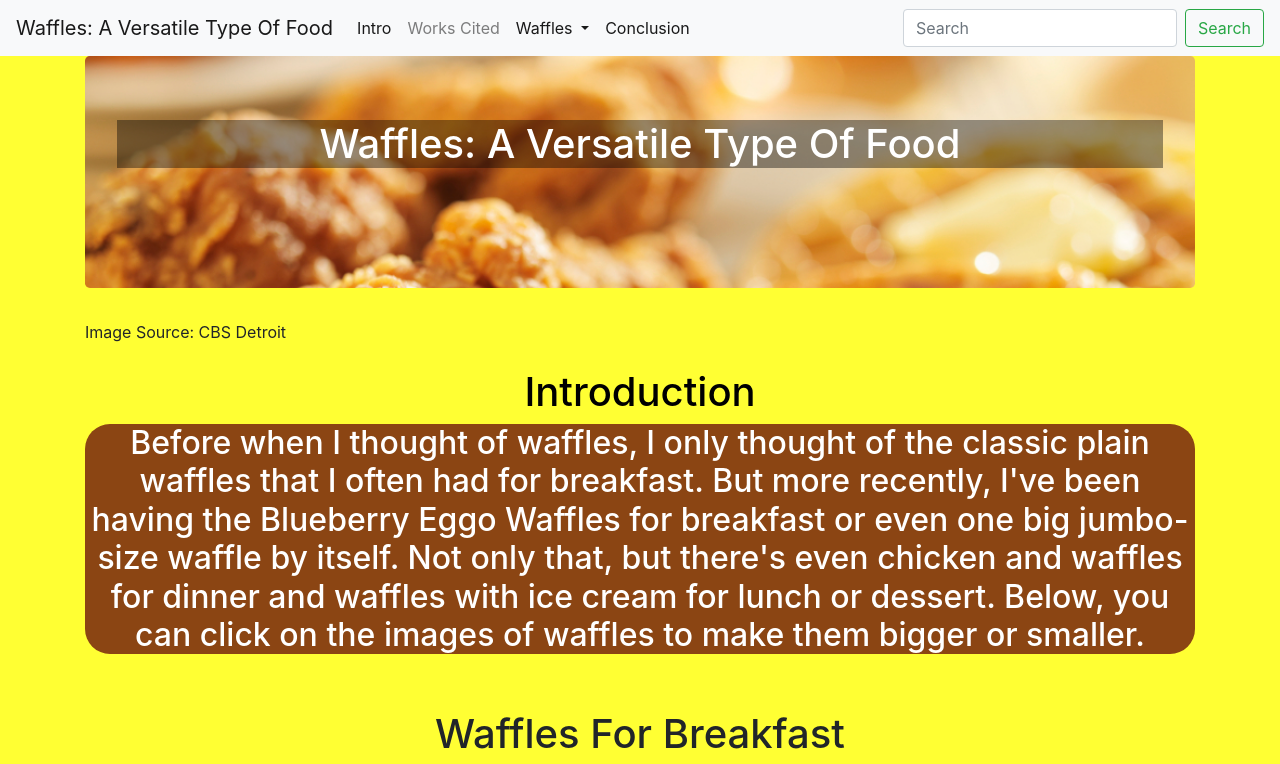
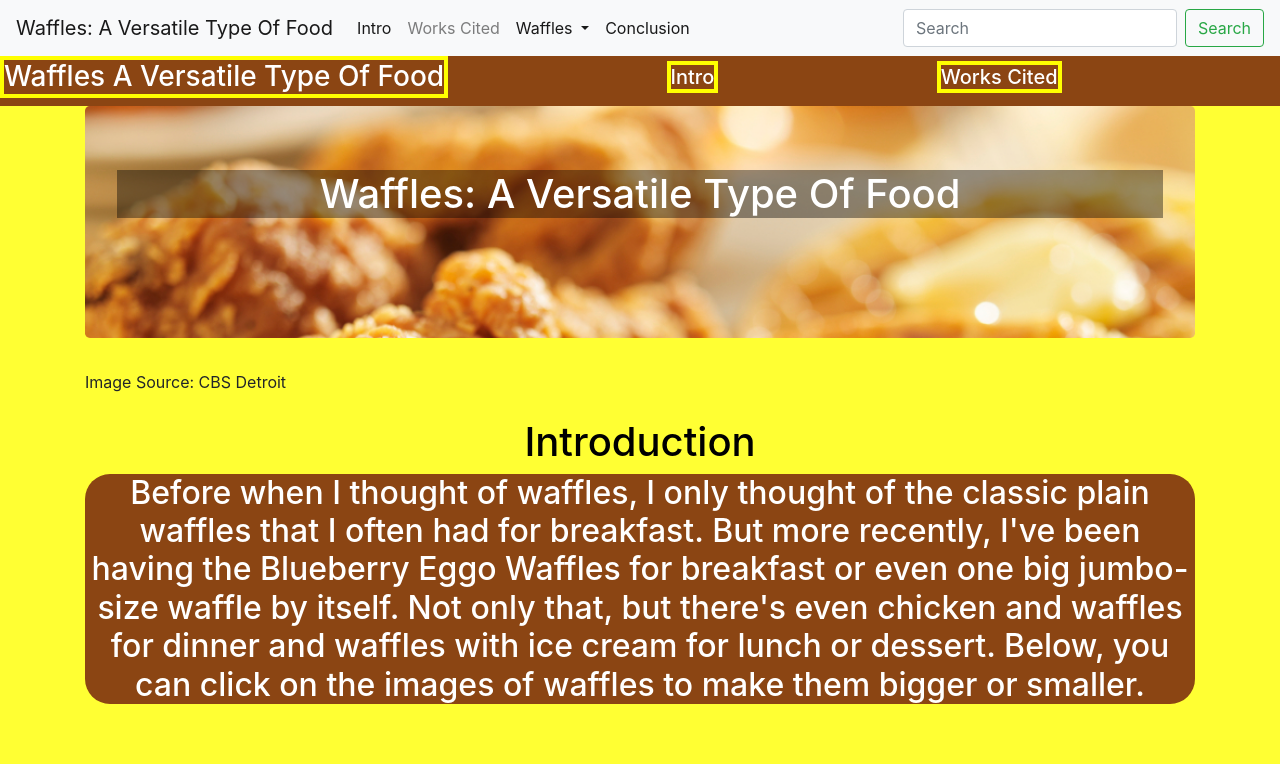
Before and after one commit to christopherf242/Waffles-A-Versatile-Type-Of-Food, a React (Create React App) app: page / in a window 1280 px wide. Shown: the top 764 px of the page. Built offline with nearby package versions, Linux system fonts and the light colour scheme.

Commit message:
I created a brown navigation bar using flexbox skills I learned from tutoring it

```diff
--- a/public/index.html
+++ b/public/index.html
@@ -67,6 +67,19 @@
       </div>
     </nav>
     <!-- End of Navigation Bar -->
+    <!-- Chris working on using flexbox section divider to create a navigation bar -->
+
+    <div class="navigation-bar">
+
+      <h3 class="navigation-bar-words">Waffles A Versatile Type Of Food</h3>
+
+      <h5 class="navigation-bar-words">Intro</h5>
+
+      <h5 class="navigation-bar-words">Works Cited</h5>
+
+      <br>
+
+    </div>
     <!-- <br>
     <div class="jumboBackgroundImage">
     </div>
--- a/public/indexHtml.css
+++ b/public/indexHtml.css
@@ -7,6 +7,20 @@ body {
   padding: 0;
 }
 
+
+.navigation-bar {
+  display: flex;
+  justify-content: space-between; /*Educational notes: This is important for
+      putting space from left to right between the words */
+  background-color: #8B4513; /* I think it's a brown color */
+  align-items: center; /*Educational notes: puts the words in the center
+                            (from top to bottom)*/
+}
+
+.navigation-bar-words {
+  color: white;
+  border: 4px solid yellow;
+}
 /* "..\img\Blueberry-Eggo-Waffles-pic.png" */
 /* './Blueberry-Eggo-Waffles-pic.png' */
 .jumboBackgroundImage {
```
